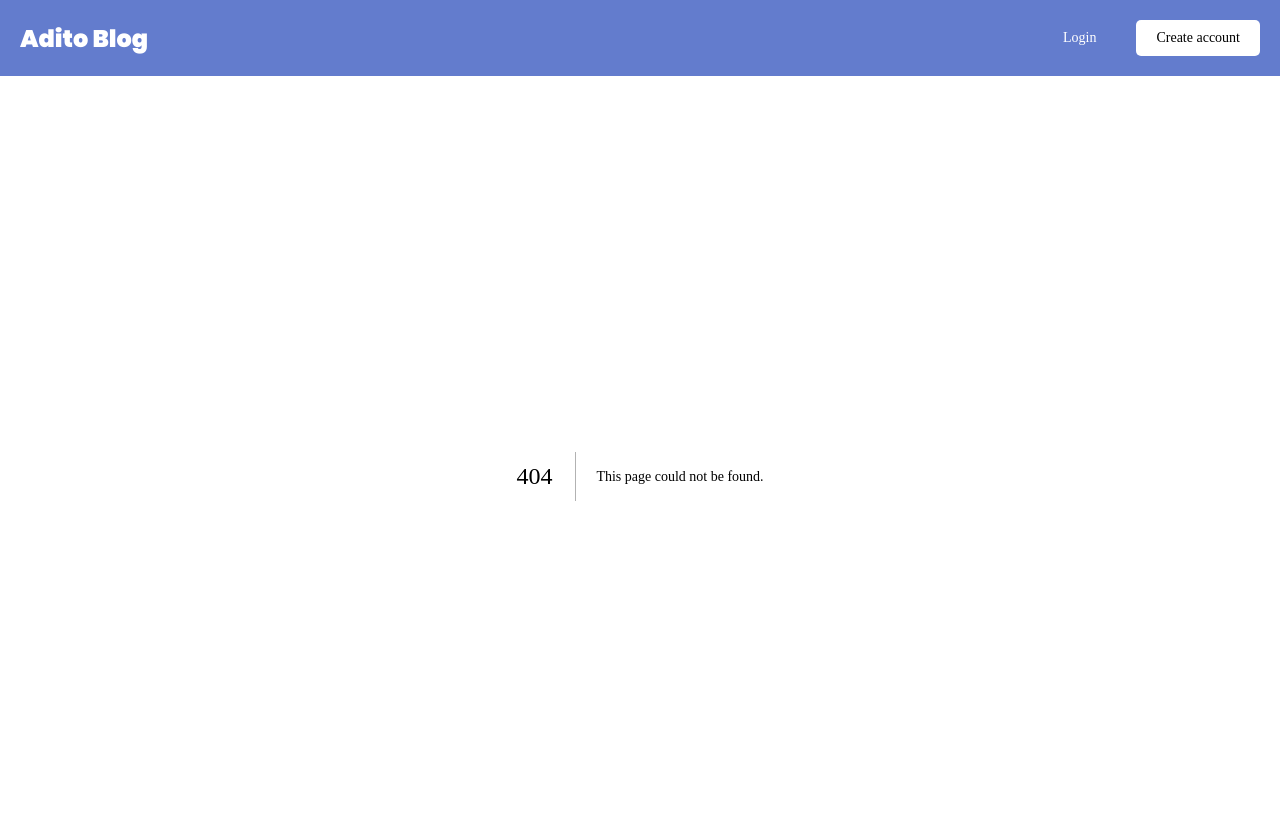
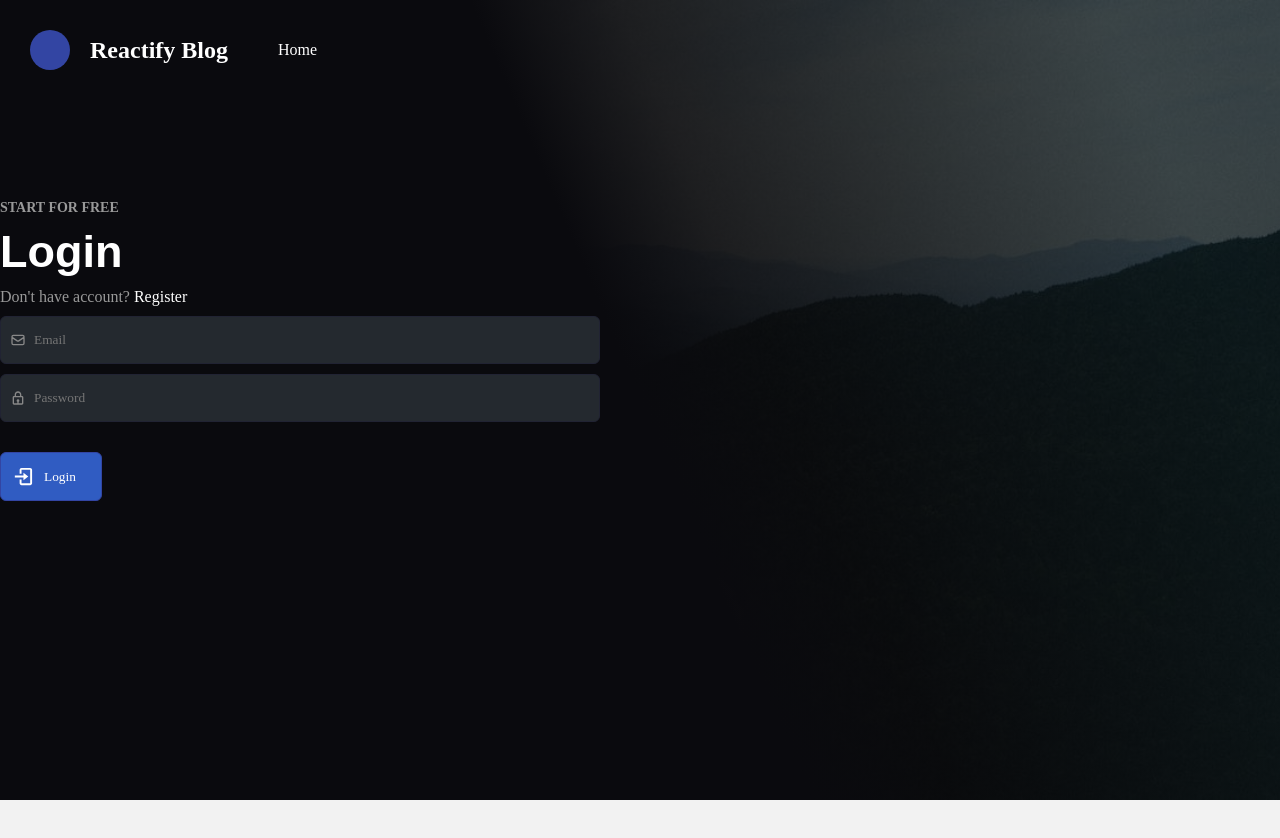
Before and after one commit to aditokmoo/MERN-Blog-App, a Next.js app in the folder frontend/: page /login in a window 1280 px wide. Before the commit this address had no page. Shown: the top 838 px of the page. After the commit the page ends 800 px from the top, so only its background shows below. Built offline with nearby package versions, Linux system fonts and the light colour scheme.

Commit message:
login and register ui finished

```diff
--- /dev/null
+++ b/frontend/app/(auth)/layout.jsx
@@ -0,0 +1,24 @@
+import Link from 'next/link';
+// CSS
+import styles from './layout.module.css';
+
+export default function AuthLayout({children}) {
+    return (
+      <section>
+        <div className={styles.auth}>
+            <div className={styles.overlay}></div>
+            <div className="container">
+                {/* REGISTER NAV */}
+                <div className={styles.nav_section}>
+                    <div className={styles.circle}></div>
+                    <h2>Reactify Blog</h2>
+                    <ul>
+                        <li><Link href='/'>Home</Link></li>
+                    </ul>
+                </div>
+                {children}
+            </div>
+        </div>
+      </section>
+    );
+  }
--- /dev/null
+++ b/frontend/app/(auth)/layout.module.css
@@ -0,0 +1,118 @@
+.auth {
+    background-image: url('../../public/images/auth-bg.jpg');
+    background-repeat: no-repeat;
+    background-size: cover;
+    background-position: center;
+    height: 100vh;
+}
+
+.overlay {
+    background: rgb(10,10,14);
+    background: linear-gradient(67deg, rgba(10,10,14,1) 50%, rgba(6,6,8,0.8911939775910365) 59%, rgba(2,12,14,0.7259278711484594) 89%);
+    position: absolute;
+    height: 100vh;
+    top: 0;
+    left: 0;
+    right: 0;
+}
+
+/* NAV */
+.nav_section {
+    display: flex;
+    align-items: center;
+    gap: 50px;
+    color: #fff;
+    padding: 3rem 0;
+}
+
+.nav_section .circle {
+    background-color: #3345a3;
+    width: 40px;
+    height: 40px;
+    border-radius: 50%;
+    position: relative;
+    left: 30px;
+}
+
+.nav_section ul {
+    display: flex;
+    align-items: center;
+    gap: 50px;
+}
+
+/* FORM */
+.section {
+    max-width: 600px;
+    color: #fff;
+    margin: 100px 0;
+}
+
+.section h4 {
+    text-transform: uppercase;
+    color: #999;
+    font-size: 1.4rem;
+}
+
+.section h1 {
+    font-size: 4.5rem;
+    font-weight: 900;
+    font-family: Arial;
+    margin: 10px 0;
+}
+
+.section span {
+    color: #999;
+}
+
+.form_container {
+    display: flex;
+    align-items: center;
+    gap: 10px;
+    width: 100%;
+    margin-top: 30px;
+}
+
+.input_container {
+    display: block;
+    width: 100%;
+    position: relative;
+}
+
+.input {
+    padding: 1.5rem 1.5rem 1.5rem 3.3rem;
+    width: 100%;
+    margin-top: 10px;
+    background-color: #24292f;
+    border: 1px solid #212333;
+    color: #fff;
+    border-radius: 6px;
+}
+
+.button {
+    display: flex;
+    align-items: center;
+    gap: 10px;
+    padding: 1.2rem 2.5rem 1.2rem 1rem;
+    background-color: #305cc2;
+    color: #fff;
+    border: 1px solid #3345a3;
+    margin: 30px 0;
+    border-radius: 6px;
+    cursor: pointer;
+    transition: .3s;
+}
+
+.button:hover {
+    opacity: .7;
+}
+
+.input_icons {
+    position: absolute;
+    top: 26px;
+    left: 10px;
+    color: #888;
+}
+
+.icon {
+    font-size: 2.3rem;
+}
--- /dev/null
+++ b/frontend/app/(auth)/login/page.jsx
@@ -0,0 +1,37 @@
+import Link from 'next/link';
+// React icons
+import { BiLogIn, BiLock } from 'react-icons/bi';
+import { HiOutlineMail } from 'react-icons/hi'
+// CSS
+import styles from '../layout.module.css';
+
+export const metadata = {
+	title: 'Reactify Blog - Login'
+}
+
+export default function Login() {
+	return (
+		<>
+			{/* Login Section */}
+			<div className={styles.section}>
+				<h4>Start for free</h4>
+				<h1>Login</h1>
+				<span>
+					Don't have account? <Link href="/register">Register</Link>
+				</span>
+				<form>
+					<div className={styles.input_container}>
+						<HiOutlineMail className={styles.input_icons} />
+						<input type="text" placeholder="Email" className={styles.input} />
+					</div>
+
+					<div className={styles.input_container}>
+						<BiLock className={styles.input_icons} />
+						<input type="password" placeholder="Password" className={styles.input} />
+					</div>
+					<button className={styles.button}><BiLogIn  className={styles.icon} /> Login</button>
+				</form>
+			</div>
+		</>
+	);
+}
--- a/frontend/app/globals.css
+++ b/frontend/app/globals.css
@@ -15,9 +15,23 @@ body {
   font-size: 1.6rem;
 }
 
+li {
+  list-style: none;
+}
+
 a {
   text-decoration: none;
   color: #fff;
+}
+
+input:focus {
+  outline: none;
+  background-color: #11111c;
+}
+
+/* Target the input with autofill */
+input:not(:defined) {
+  background-color: yellow !important; /* Change this to your desired color */
 }
 
 .container {
--- a/frontend/app/layout.js
+++ b/frontend/app/layout.jsx
@@ -4,7 +4,7 @@ import Nav from '@/components/Nav'
 import './globals.css'
 
 export const metadata = {
-  title: 'Adito Blog',
+  title: 'Reactify Blog - Home',
   description: 'Generated by create next app',
 }
 
@@ -12,7 +12,6 @@ export default function RootLayout({ children }) {
   return (
     <html lang="en">
       <body>
-        <Nav />
         <main>
           {children}
         </main>
--- a/frontend/app/page.js
+++ /dev/null
@@ -1,5 +0,0 @@
-export default function Home() {
-  return (
-    <></>
-  )
-}
--- a/frontend/components/Nav.jsx
+++ b/frontend/components/Nav.jsx
@@ -11,10 +11,10 @@ export default function Nav() {
         <nav className={styles.nav}>
             <div className="container">
                 <div className={styles.section}>
-                    <h1 className={poppins.className}>Adito Blog</h1>
+                    <h1 className={poppins.className}>Reactify Blog</h1>
                     <ul>
-                        <Link href='/login'>Login</Link>
-                        <Link href='/register'>Create account</Link>
+                        <li><Link href='/login'>Login</Link></li>
+                        <li><Link href='/register'>Create account</Link></li>
                     </ul>
                 </div>
             </div>
--- a/frontend/components/css/Nav.module.css
+++ b/frontend/components/css/Nav.module.css
@@ -17,9 +17,9 @@
     font-size: 1.4rem;
 }
 
-.nav .section ul a:last-child {
+.nav .section ul li:last-child a {
+    color: #000;
     background-color: #fff;
     padding: 1rem 2rem;
     border-radius: 5px;
-    color: #000;
 }
--- a/frontend/package.json
+++ b/frontend/package.json
@@ -11,6 +11,7 @@
   "dependencies": {
     "next": "13.4.3",
     "react": "18.2.0",
-    "react-dom": "18.2.0"
+    "react-dom": "18.2.0",
+    "react-icons": "^4.8.0"
   }
 }
```
Also changed, not shown: frontend/app/(auth)/register/page.jsx (added, +44 -0 lines), frontend/app/page.jsx (added, +9 -0 lines), frontend/public/images/auth-bg.jpg (added), 1 other file (tests, documents, lock files or other folders).
